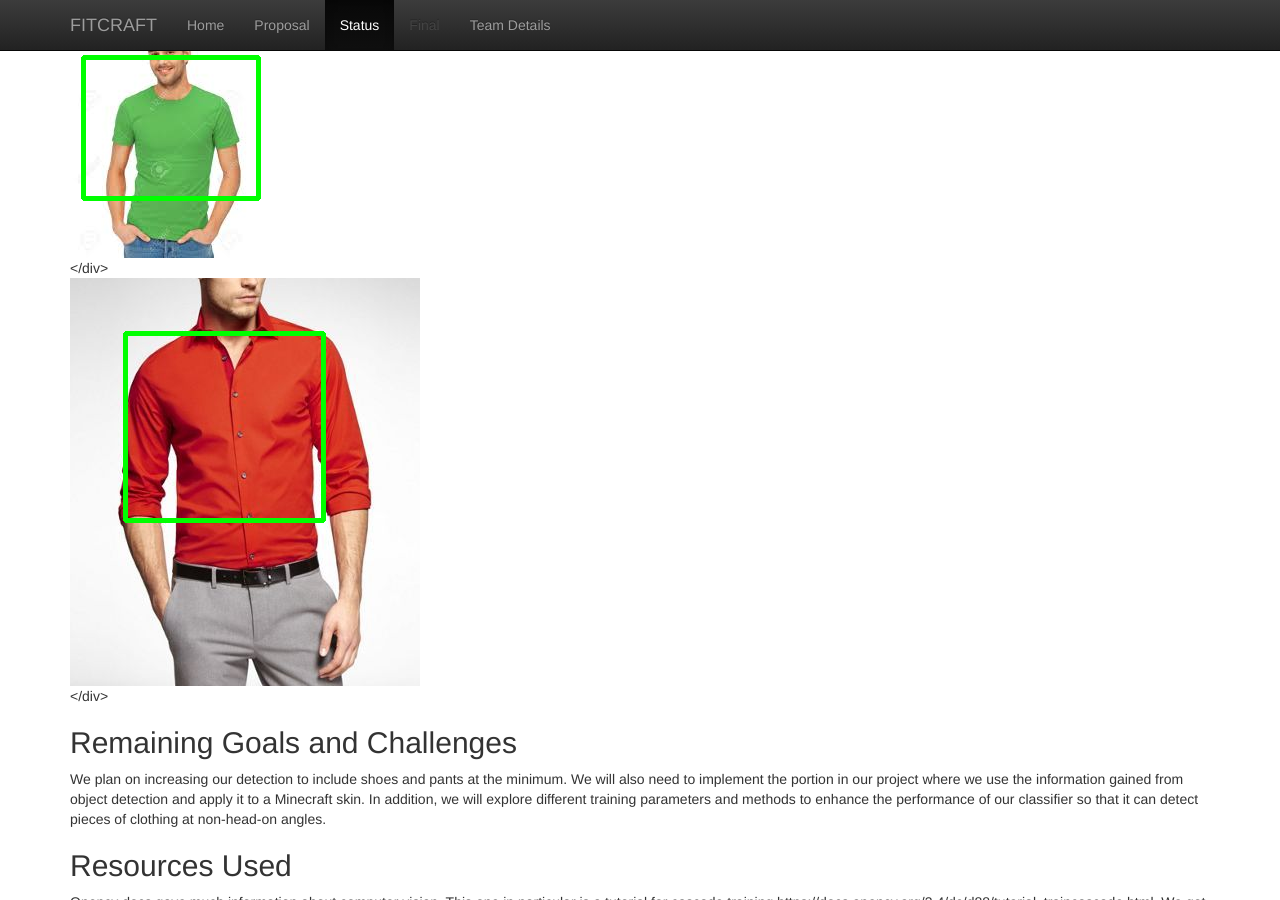
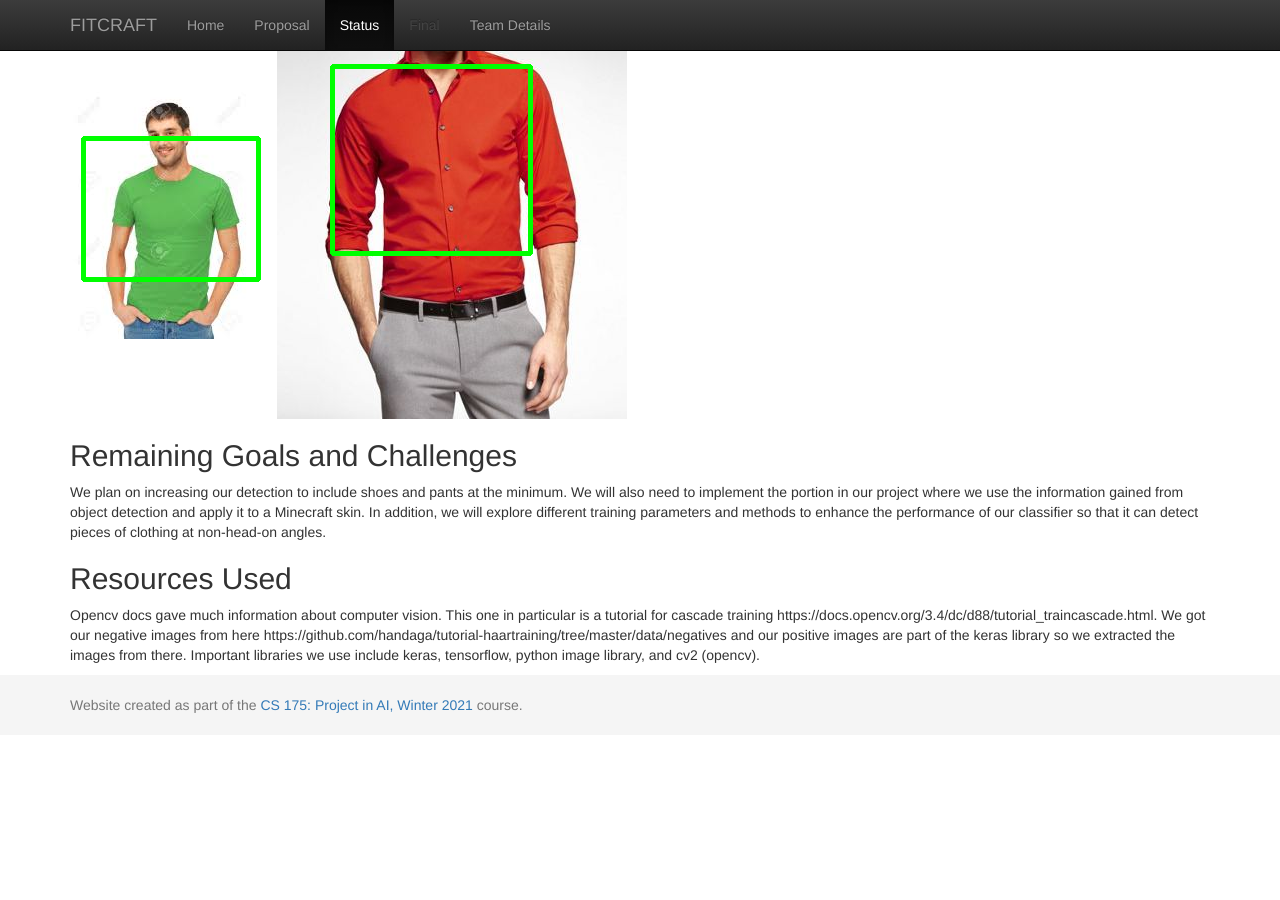
Before and after one commit to j-lee-88/FITCRAFT, a Jekyll site: the page built from docs/status.md, in a window 1280 px wide and 900 px high, scrolled down 784 px. Built offline with Jekyll 4.4.1, drawn with Linux system fonts in a browser that asks for light colours; after the commit the page ends 1519 px from its top, so only the background shows below that.

Commit message:
Update status.md

```diff
--- a/docs/status.md
+++ b/docs/status.md
@@ -18,8 +18,8 @@ Our classifier can currently detect shirts in an image to an extent. However, it
 
 Then, we will plot the performance of each classifier over a number of different parameters to find the optimal model for each piece of clothing.  We can currently qualitatively assess the accuracy of our classifier after each training by manual checking.  Examples of our current classifier's accuracy are shown below:
 
-<img src="https://github.com/j-lee-88/FITCRAFT/blob/main/docimg/classifyexample1.png" class="img-responsive" alt=""> </div>
-<img src="https://github.com/j-lee-88/FITCRAFT/blob/main/docimg/classifyexample2.png" class="img-responsive" alt=""> </div>
+<img src="https://github.com/j-lee-88/FITCRAFT/blob/main/docimg/classifyexample1.png"/>
+<img src="https://github.com/j-lee-88/FITCRAFT/blob/main/docimg/classifyexample2.png"/>
 
 ## Remaining Goals and Challenges
 We plan on increasing our detection to include shoes and pants at the minimum. We will also need to implement the portion in our project where we use the information gained from object detection and apply it to a Minecraft skin.  In addition, we will explore different training parameters and methods to enhance the performance of our classifier so that it can detect pieces of clothing at non-head-on angles.
```
